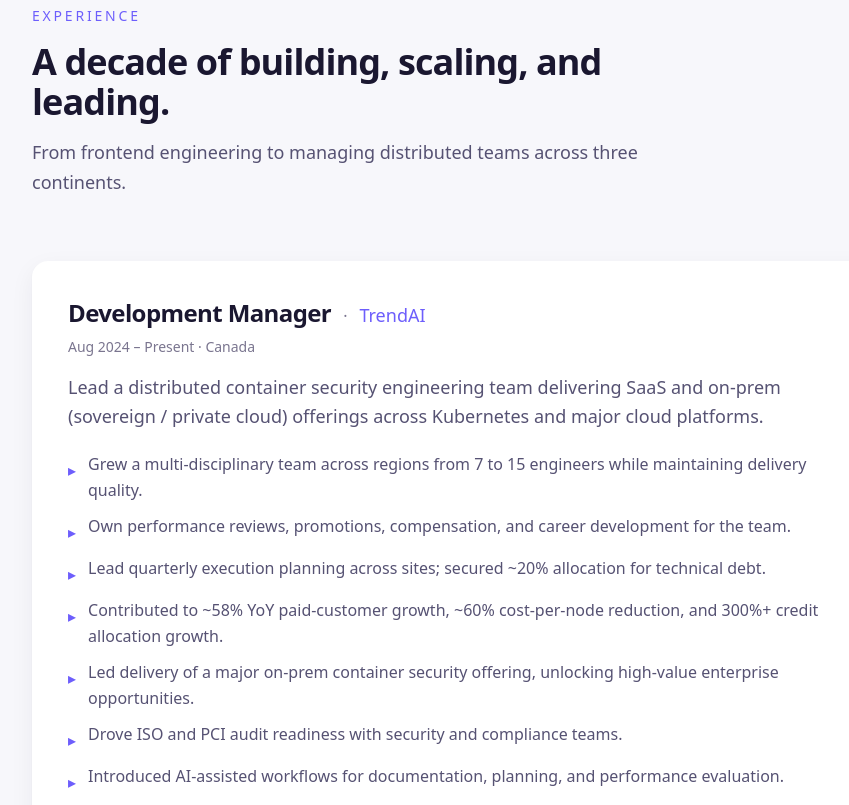
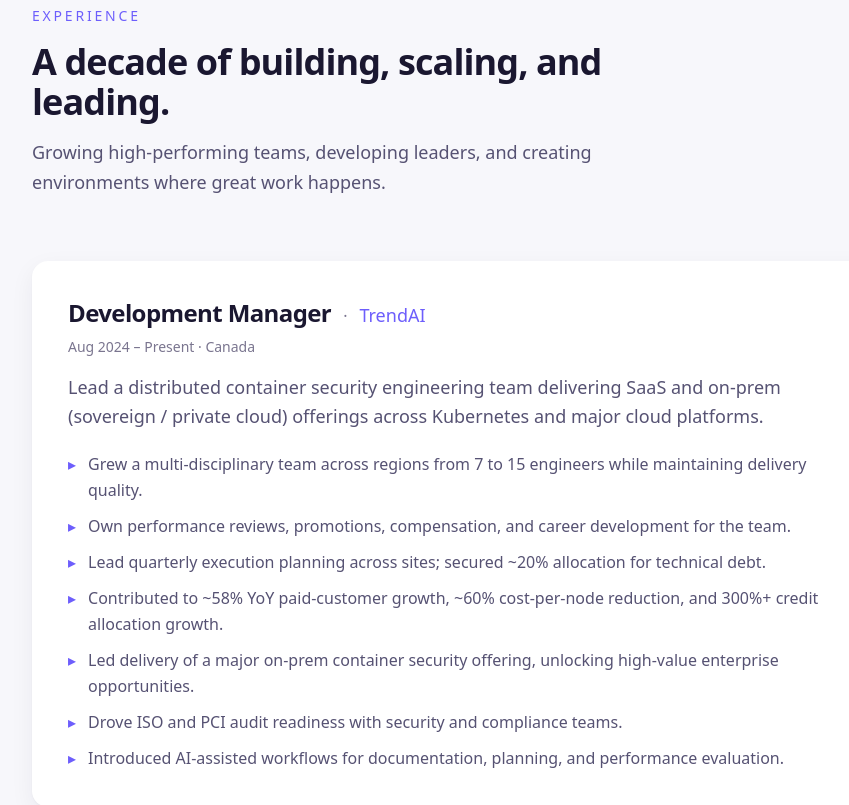
Before and after one commit to AnupriyaSaxenas/Portfolio, a React (Vite) app: page / in a window 1280 px wide. Shown: the part 3580-4385 px from the top of the page, without its empty margins (120-969 px from the left). Built offline with nearby package versions, Linux system fonts and the light colour scheme.

Commit message:
Update Experience.tsx

```diff
--- a/src/components/sections/Experience.tsx
+++ b/src/components/sections/Experience.tsx
@@ -22,8 +22,8 @@ function RoleCard({ role }: { role: Role }) {
       )}
       <ul className="space-y-2.5 max-w-3xl">
         {role.highlights.map((h, i) => (
-          <li key={i} className="text-muted leading-relaxed flex gap-3">
-            <span className="text-accent mt-1.5 shrink-0" aria-hidden="true">▸</span>
+          <li key={i} className="text-muted leading-relaxed flex items-baseline gap-3">
+            <span className="text-accent shrink-0" aria-hidden="true">▸</span>
             <span>{h}</span>
           </li>
         ))}
@@ -41,7 +41,7 @@ export function Experience() {
             id="experience-heading"
             eyebrow="Experience"
             heading="A decade of building, scaling, and leading."
-            subhead="From frontend engineering to managing distributed teams across three continents."
+            subhead="Growing high-performing teams, developing leaders, and creating environments where great work happens."
           />
         </Reveal>
         <div className="space-y-5">
```
